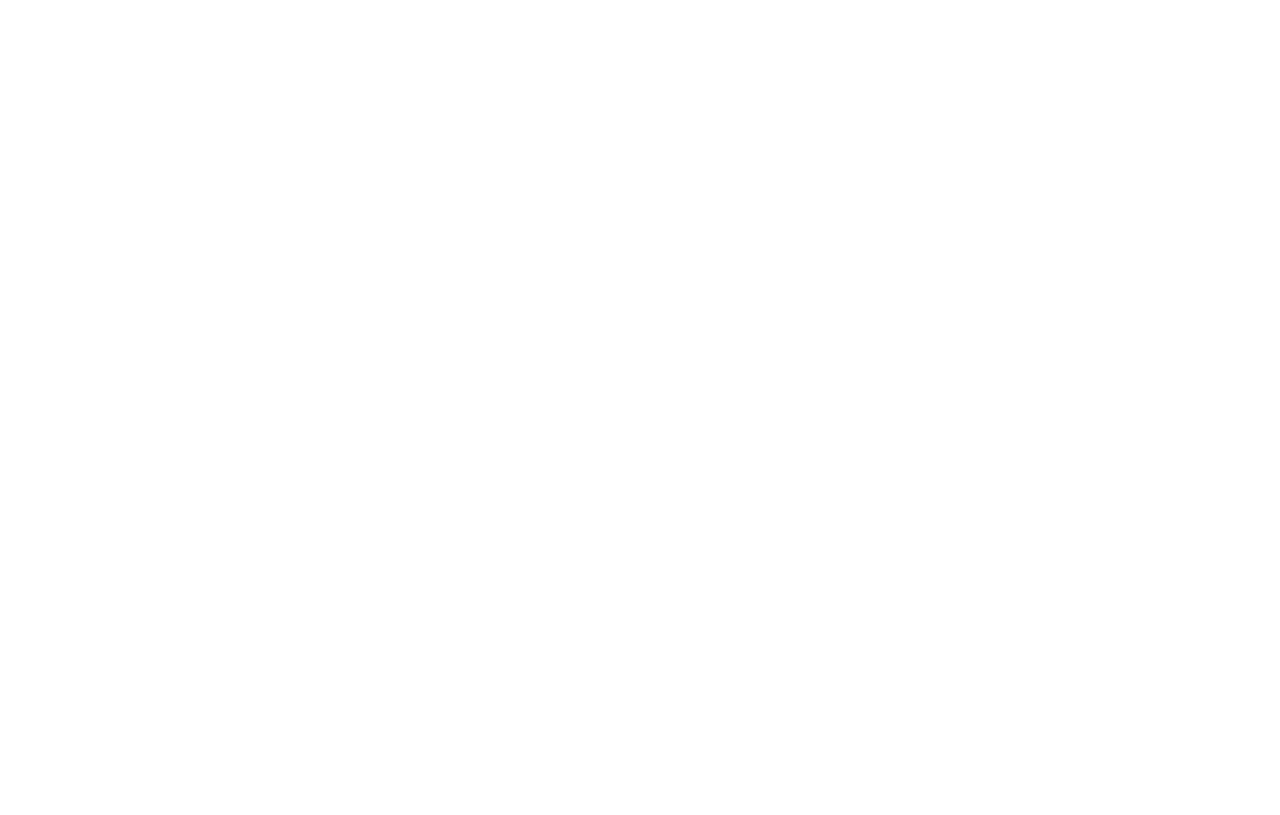
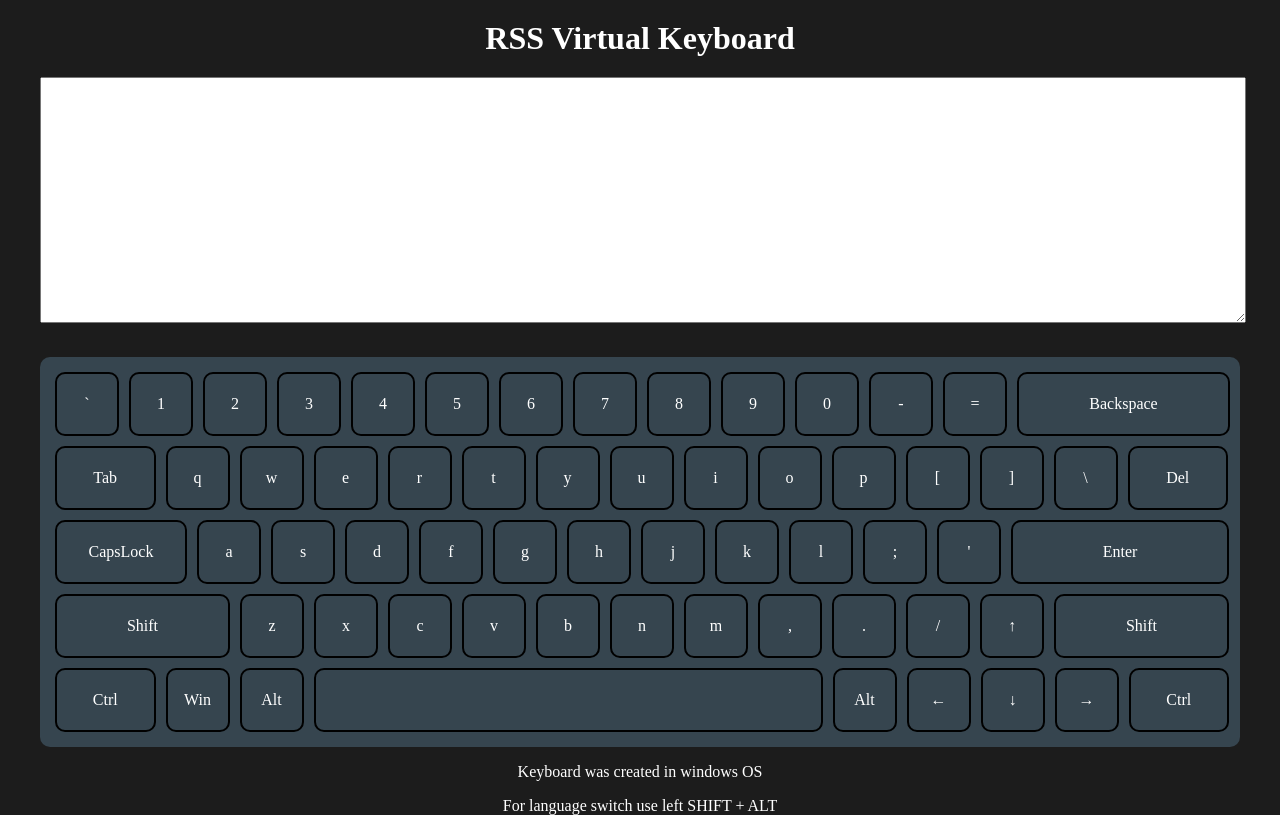
Before and after one commit to Wystov/virtual-keyboard, a website: page virtual-keyboard/index.html in a window 1280 px wide. Drawn offline with Linux system fonts and the light colour scheme.

Commit message:
feat: body generated by js

```diff
--- a/virtual-keyboard/assets/sass/style.scss
+++ b/virtual-keyboard/assets/sass/style.scss
@@ -0,0 +1,97 @@
+body {
+  margin: 0;
+  background-color: #1C1C1C;
+}
+
+.wrapper {
+  max-width: 1200px;
+  height: 100vh;
+  padding: 0 20px;
+  margin: auto;
+  text-align: center;
+
+  color: #ffffff;
+}
+
+.title {
+  margin: 0;
+  padding: 20px 0;
+}
+
+.textarea,
+.keyboard {
+  width: 100%;
+}
+
+.textarea {
+  height: 30vh;
+  margin-bottom: 30px;
+}
+
+.keyboard {
+  display: flex;
+  flex-direction: column;
+  background-color: #36454f;
+  border-radius: 10px;
+  width: 1200px;
+
+  &__row {
+    display: flex;
+    justify-content: space-between;
+    margin: 5px 15px;
+    gap: 10px;
+
+    &:first-child {
+      margin-top: 15px;
+    }
+
+    &:last-child {
+      margin-bottom: 15px;
+    }
+
+  }
+
+  &__key {
+    cursor: pointer;
+    background-color: #36454f;
+    border: 2px solid black;
+    border-radius: 10px;
+    text-align: center;
+    line-height: 60px;
+    width: 60px;
+    flex-shrink: 0;
+
+    &:hover {
+      background-color: #1c1c1c;
+    }
+
+    &--Backspace {
+      width: 209px;
+    }
+
+    &--Tab,
+    &--Del {
+      width: 96.5px;
+    }
+
+    &--CapsLock {
+      width: 128px;
+    }
+
+    &--Shift {
+      width: 171px;
+    }
+
+    &--Ctrl {
+      width: 96.5px;
+    }
+
+    &--Enter {
+      width: 214px;
+    }
+
+    &-- {
+      width: 505px;
+    }
+  }
+}
--- a/virtual-keyboard/index.js
+++ b/virtual-keyboard/index.js
@@ -0,0 +1,41 @@
+const wrapper = document.createElement('div');
+wrapper.classList.add('wrapper');
+const title = document.createElement('h1');
+title.classList.add('title');
+title.textContent = 'RSS Virtual Keyboard';
+const textarea = document.createElement('textarea');
+textarea.classList.add('textarea');
+const keyboard = document.createElement('div');
+keyboard.classList.add('keyboard');
+const description = document.createElement('p');
+description.classList.add('description');
+description.textContent = 'Keyboard was created in windows OS';
+const language = document.createElement('p');
+language.classList.add('language');
+language.textContent = 'For language switch use left SHIFT + ALT';
+
+wrapper.append(title, textarea, keyboard, description, language);
+document.body.append(wrapper);
+
+const keys = {
+  eng: [
+    ['`', '1', '2', '3', '4', '5', '6', '7', '8', '9', '0', '-', '=', 'Backspace'],
+    ['Tab', 'q', 'w', 'e', 'r', 't', 'y', 'u', 'i', 'o', 'p', '[', ']', '\\', 'Del'],
+    ['CapsLock', 'a', 's', 'd', 'f', 'g', 'h', 'j', 'k', 'l', ';', '\'', 'Enter'],
+    ['Shift', 'z', 'x', 'c', 'v', 'b', 'n', 'm', ',', '.', '/', '↑', 'Shift'],
+    ['Ctrl', 'Win', 'Alt', '', 'Alt', '←', '↓', '→', 'Ctrl'],
+  ],
+  ru: [],
+};
+
+keys.eng.forEach((row, i) => {
+  const keyboardRow = document.createElement('div');
+  keyboardRow.classList.add('keyboard__row', `keyboard__row--${i + 1}`);
+  row.forEach((key) => {
+    const keyBoardKey = document.createElement('div');
+    keyBoardKey.classList.add('keyboard__key', `keyboard__key--${key}`);
+    keyBoardKey.textContent = key;
+    keyboardRow.append(keyBoardKey);
+  });
+  keyboard.append(keyboardRow);
+});
```
Also changed, not shown: virtual-keyboard/styles.css, 1 other file.
